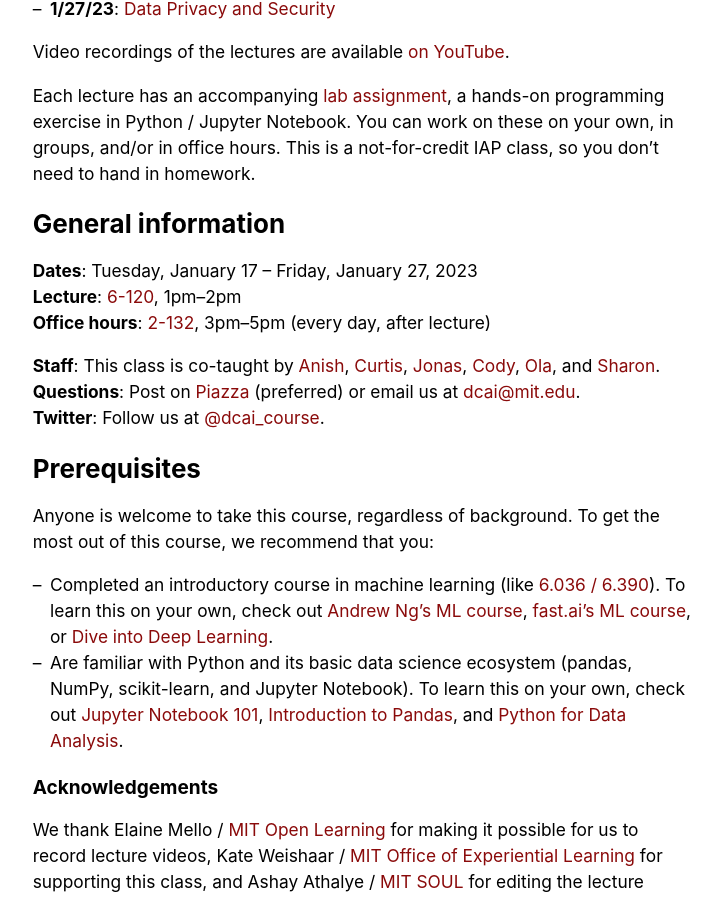
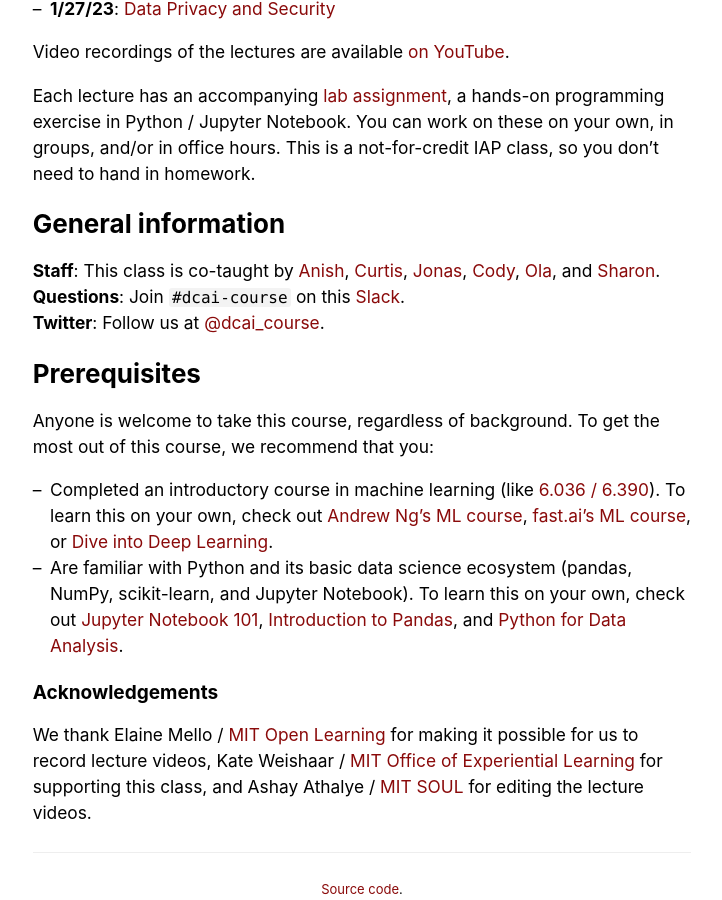
Before and after one commit to dcai-course/dcai-course, a Jekyll site: the page built from index.md, in a window 1280 px wide and 900 px high, scrolled down 1225 px. Shown: the whole window, without its empty margins (278-1000 px from the left). Built offline with Jekyll 4.4.1, drawn with Linux system fonts in a browser that asks for light colours.

Commit message:
Update homepage

```diff
--- a/index.md
+++ b/index.md
@@ -48,12 +48,14 @@
 
 # General information
 
+{% comment %}
 **Dates**: Tuesday, January 17 -- Friday, January 27, 2023<br>
 **Lecture**: [6-120](https://whereis.mit.edu/?go=6), 1pm--2pm<br>
 **Office hours**: [2-132](https://whereis.mit.edu/?go=2), 3pm--5pm (every day, after lecture)
+{% endcomment %}
 
 **Staff**: This class is co-taught by [Anish](https://www.anish.io/), [Curtis](https://www.curtisnorthcutt.com/), [Jonas](https://people.csail.mit.edu/jonasmueller/), [Cody](https://www.codycoleman.com/), [Ola](https://olazytek.mit.edu/), and [Sharon](https://twitter.com/realSharonZhou).<br>
-**Questions**: Post on [Piazza](https://piazza.com/mit/spring2023/6dcai) (preferred) or email us at [dcai@mit.edu](mailto:dcai@mit.edu).<br>
+**Questions**: Join `#dcai-course` on this [Slack](https://cleanlab.ai/slack/).<br>
 **Twitter**: Follow us at [@dcai_course](https://twitter.com/dcai_course).
 
 # Prerequisites
```
